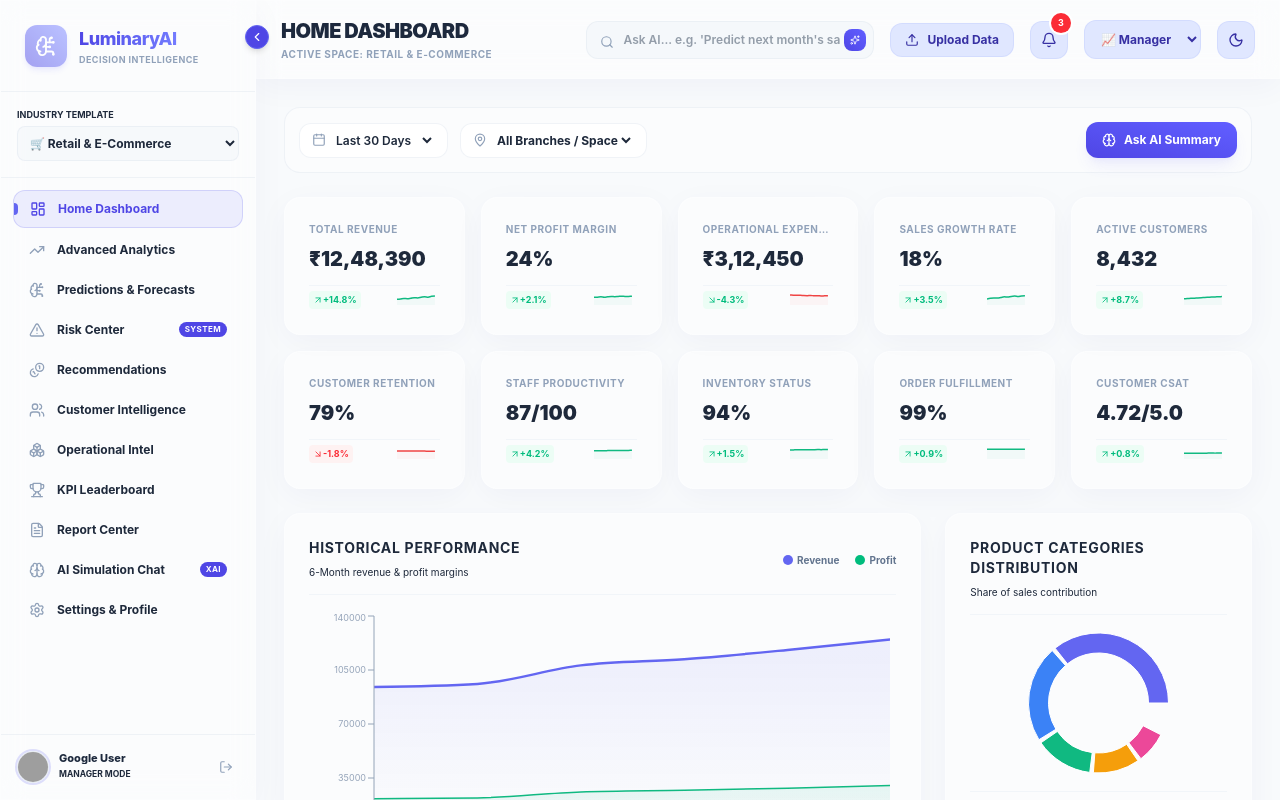
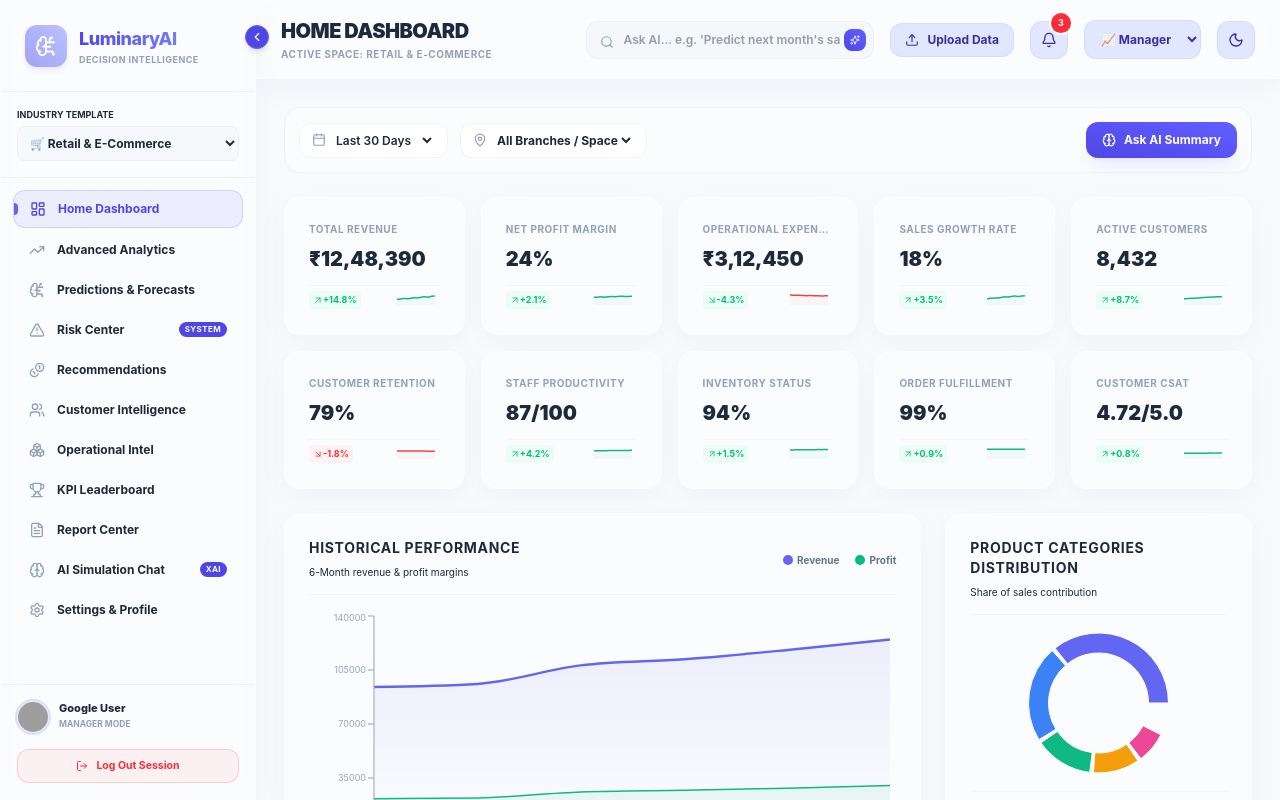
Before and after one commit to VedhasriMaturi/LuminaryAI, a React (Vite) app: page / in a window 1280 px wide. Both pictures are taken after a click on the button "Sign in with Google Workspace". Built offline with nearby package versions, Linux system fonts and the light colour scheme; grey boxes are pictures that could not be loaded.

Commit message:
Refactor: Add Log Out bar with confirmation dialog to Sidebar

```diff
--- a/src/components/Sidebar.tsx
+++ b/src/components/Sidebar.tsx
@@ -36,6 +36,7 @@ export const Sidebar: React.FC<SidebarProps> = ({
   onLogout
 }) => {
   const [isCollapsed, setIsCollapsed] = useState(false);
+  const [showConfirm, setShowConfirm] = useState(false);
 
   const menuItems = [
     { id: 'home', label: 'Home Dashboard', icon: LayoutDashboard },
@@ -146,8 +147,8 @@ export const Sidebar: React.FC<SidebarProps> = ({
 
       {/* User profile footer & Logout */}
       <div className="p-4 border-t border-slate-200/50 dark:border-slate-800/50 flex-shrink-0">
-        <div className={`flex items-center justify-between gap-2 ${isCollapsed ? 'flex-col' : ''}`}>
-          <div className="flex items-center gap-2.5 min-w-0">
+        <div className={`flex flex-col gap-2`}>
+          <div className={`flex items-center gap-2.5 min-w-0 ${isCollapsed ? 'justify-center' : ''}`}>
             <img
               src={currentUser?.avatar || "https://images.unsplash.com/photo-1534528741775-53994a69daeb?w=150"}
               alt="Profile Avatar"
@@ -158,24 +159,74 @@ export const Sidebar: React.FC<SidebarProps> = ({
                 <span className="font-extrabold text-[11px] text-slate-800 dark:text-slate-200 truncate leading-none">
                   {currentUser?.name || 'Jane Doe'}
                 </span>
-                <span className="text-[8.5px] text-slate-455 dark:text-slate-500 font-bold block mt-1 uppercase">
+                <span className="text-[8.5px] text-slate-400 dark:text-slate-550 font-bold block mt-1 uppercase">
                   {currentUser?.role || 'Admin'} Mode
                 </span>
               </div>
             )}
           </div>
 
-          <button
-            onClick={onLogout}
-            className={`p-1.5 rounded-lg text-slate-400 hover:text-red-500 hover:bg-red-500/10 transition-all ${
-              isCollapsed ? 'mt-2' : ''
-            }`}
-            title="Log out session"
-          >
-            <LogOut size={14} />
-          </button>
+          {/* Logout Bar Button */}
+          {!isCollapsed ? (
+            <button
+              onClick={() => setShowConfirm(true)}
+              className="w-full mt-2 flex items-center justify-center gap-2 py-2 px-3 bg-red-500/5 hover:bg-red-500/10 border border-red-500/20 hover:border-red-500/35 text-red-500 text-[10.5px] font-bold rounded-xl transition-all"
+            >
+              <LogOut size={12} />
+              <span>Log Out Session</span>
+            </button>
+          ) : (
+            <button
+              onClick={() => setShowConfirm(true)}
+              className="w-full mt-2 flex items-center justify-center p-2 bg-red-500/5 hover:bg-red-500/10 text-red-500 rounded-xl transition-all border border-red-500/15"
+              title="Log out session"
+            >
+              <LogOut size={13} />
+            </button>
+          )}
         </div>
       </div>
+
+      {/* Confirmation Modal */}
+      {showConfirm && (
+        <div className="fixed inset-0 z-50 flex items-center justify-center p-4 bg-slate-950/60 backdrop-blur-sm">
+          <style>{`
+            @keyframes scaleIn {
+              from { opacity: 0; transform: scale(0.95); }
+              to { opacity: 1; transform: scale(1); }
+            }
+            .modal-scale-in {
+              animation: scaleIn 0.2s cubic-bezier(0.16, 1, 0.3, 1) forwards;
+            }
+          `}</style>
+          <div className="modal-scale-in w-full max-w-sm bg-white dark:bg-[#0b1329] border border-slate-200 dark:border-slate-800 rounded-3xl shadow-2xl p-6 text-slate-800 dark:text-slate-100 relative overflow-hidden">
+            <h3 className="text-sm font-bold text-slate-900 dark:text-white flex items-center gap-2 mb-2">
+              <LogOut size={16} className="text-red-500" />
+              <span>Confirm Platform Logout</span>
+            </h3>
+            <p className="text-[11px] text-slate-500 dark:text-slate-400 leading-relaxed mb-5">
+              Are you sure you want to end your active workspace session? Unsaved progress and telemetry filters will be reset.
+            </p>
+            <div className="flex items-center justify-end gap-2.5">
+              <button
+                onClick={() => setShowConfirm(false)}
+                className="px-4 py-2 border border-slate-250 dark:border-slate-800 hover:bg-slate-50 dark:hover:bg-slate-900 text-slate-500 dark:text-slate-400 text-xs font-bold rounded-xl transition-colors"
+              >
+                Cancel
+              </button>
+              <button
+                onClick={() => {
+                  setShowConfirm(false);
+                  onLogout();
+                }}
+                className="px-4 py-2 bg-red-500 hover:bg-red-650 text-white text-xs font-bold rounded-xl shadow-md shadow-red-500/10 transition-colors"
+              >
+                Confirm Logout
+              </button>
+            </div>
+          </div>
+        </div>
+      )}
     </aside>
   );
 };
```
